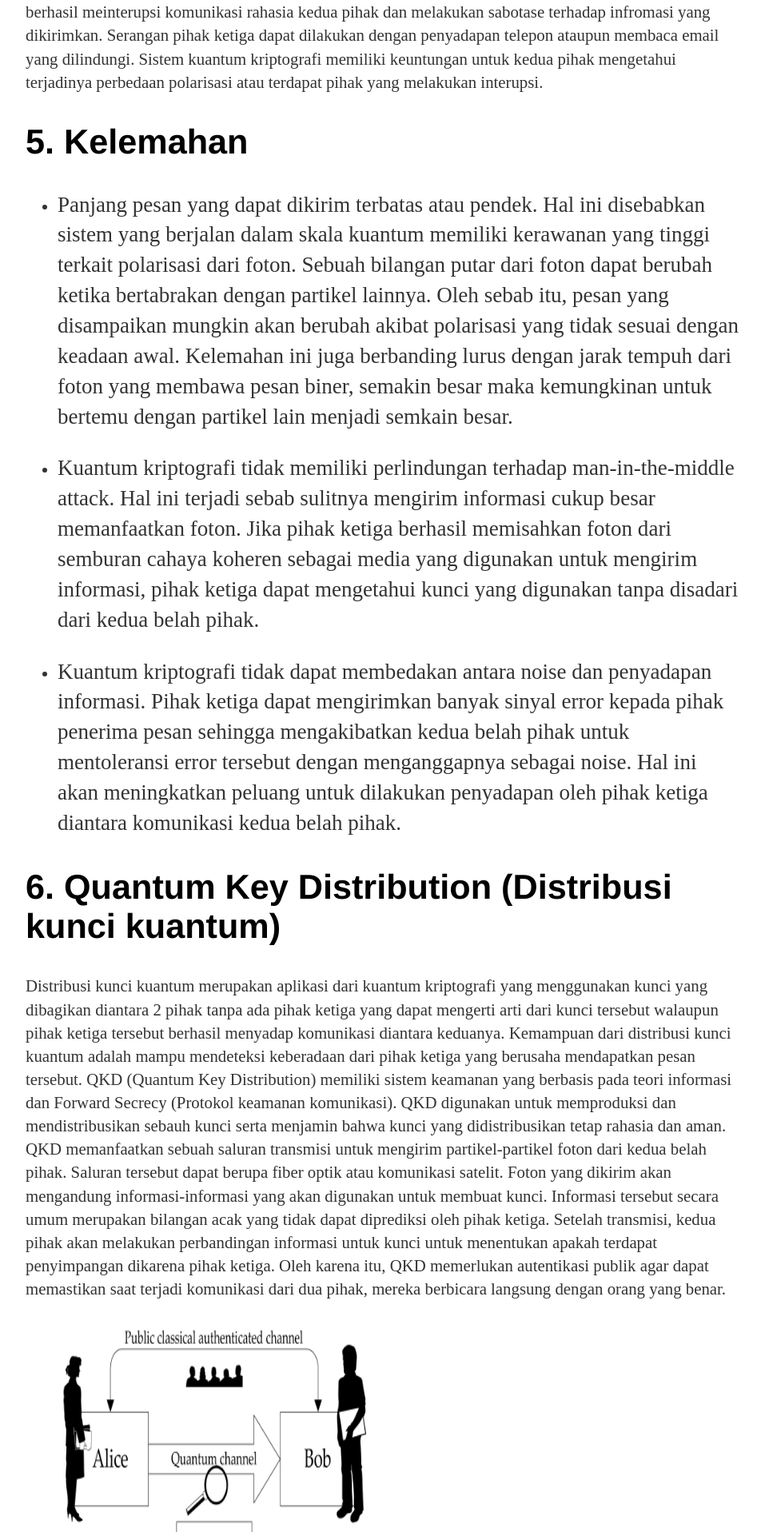
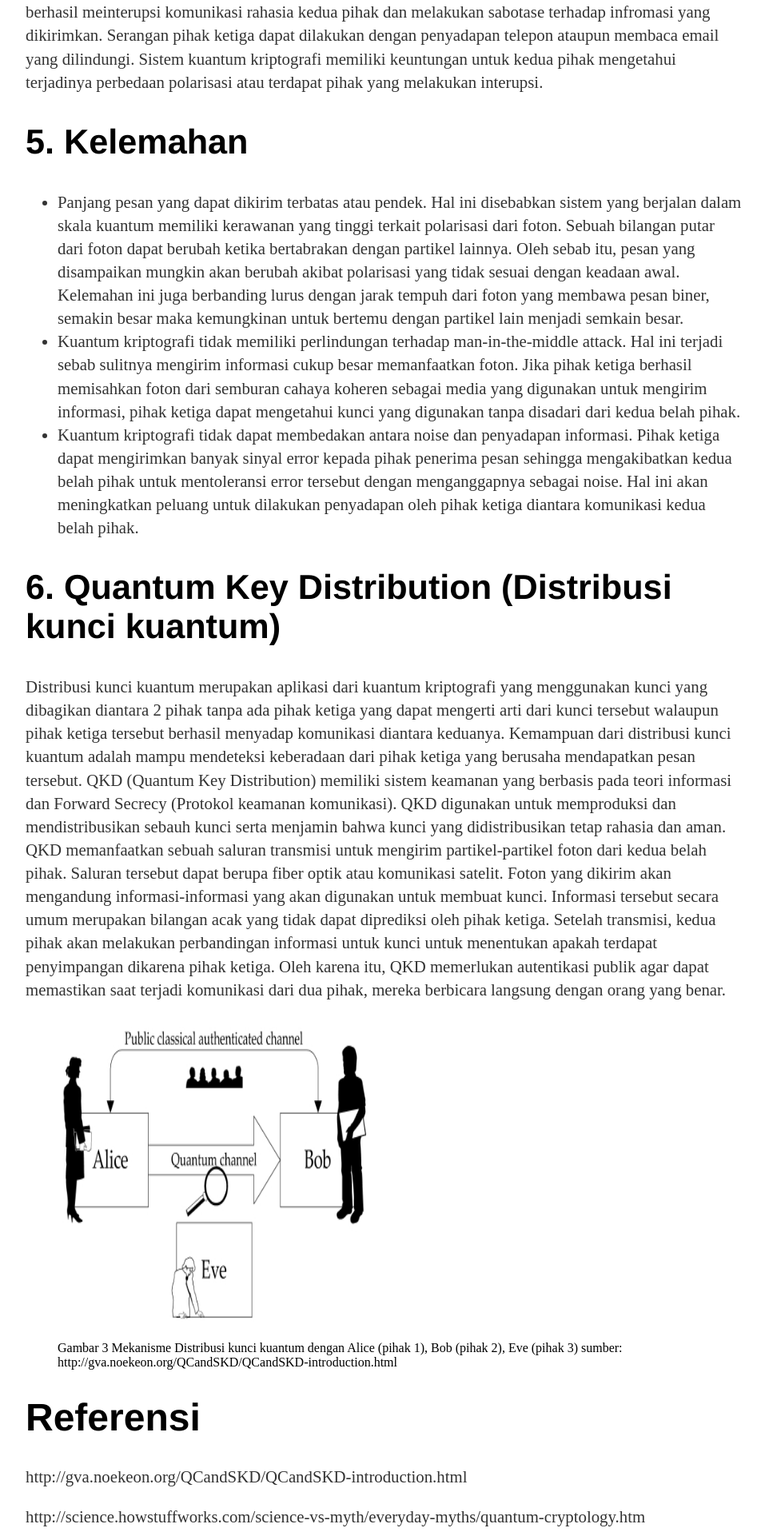
Before and after one commit to Kevin18liem/kevin18liem.github.io, a Jekyll site: the page built from posts/QuantumCryptography/index.html, in a window 1280 px wide. Shown: the part 2908-4824 px from the top of the page at 80% size, without its empty margins (160-1117 px from the left). Built offline with Jekyll 4.4.1, drawn with Linux system fonts in a browser that asks for light colours.

```diff
--- a/posts/QuantumCryptography/index.html
+++ b/posts/QuantumCryptography/index.html
@@ -30,9 +30,9 @@
 <h2>5. Kelemahan</h2>
 <p1>
  <ul>
-   <li><p>Panjang pesan yang dapat dikirim terbatas atau pendek. Hal ini disebabkan sistem yang berjalan dalam skala kuantum memiliki kerawanan yang tinggi terkait polarisasi dari foton. Sebuah bilangan putar dari foton dapat berubah ketika bertabrakan dengan partikel lainnya. Oleh sebab itu, pesan yang disampaikan mungkin akan berubah akibat polarisasi yang tidak sesuai dengan keadaan awal. Kelemahan ini juga berbanding lurus dengan jarak tempuh dari foton yang membawa pesan biner, semakin besar maka kemungkinan untuk bertemu dengan partikel lain menjadi semkain besar.</p></li>
-   <li><p>Kuantum kriptografi tidak memiliki perlindungan terhadap man-in-the-middle attack. Hal ini terjadi sebab sulitnya mengirim informasi cukup besar memanfaatkan foton. Jika pihak ketiga berhasil memisahkan foton dari semburan cahaya koheren sebagai media yang digunakan untuk mengirim informasi, pihak ketiga dapat mengetahui kunci yang digunakan tanpa disadari dari kedua belah pihak.</p1> </li>
-   <li><p>Kuantum kriptografi tidak dapat membedakan antara noise dan penyadapan informasi. Pihak ketiga dapat mengirimkan banyak sinyal error kepada pihak penerima pesan sehingga mengakibatkan kedua belah pihak untuk mentoleransi error tersebut dengan menganggapnya sebagai noise. Hal ini akan meningkatkan peluang untuk dilakukan penyadapan oleh pihak ketiga diantara komunikasi kedua belah pihak. </p1></li>
+   <li>Panjang pesan yang dapat dikirim terbatas atau pendek. Hal ini disebabkan sistem yang berjalan dalam skala kuantum memiliki kerawanan yang tinggi terkait polarisasi dari foton. Sebuah bilangan putar dari foton dapat berubah ketika bertabrakan dengan partikel lainnya. Oleh sebab itu, pesan yang disampaikan mungkin akan berubah akibat polarisasi yang tidak sesuai dengan keadaan awal. Kelemahan ini juga berbanding lurus dengan jarak tempuh dari foton yang membawa pesan biner, semakin besar maka kemungkinan untuk bertemu dengan partikel lain menjadi semkain besar.</li>
+   <li>Kuantum kriptografi tidak memiliki perlindungan terhadap man-in-the-middle attack. Hal ini terjadi sebab sulitnya mengirim informasi cukup besar memanfaatkan foton. Jika pihak ketiga berhasil memisahkan foton dari semburan cahaya koheren sebagai media yang digunakan untuk mengirim informasi, pihak ketiga dapat mengetahui kunci yang digunakan tanpa disadari dari kedua belah pihak. </li>
+   <li>Kuantum kriptografi tidak dapat membedakan antara noise dan penyadapan informasi. Pihak ketiga dapat mengirimkan banyak sinyal error kepada pihak penerima pesan sehingga mengakibatkan kedua belah pihak untuk mentoleransi error tersebut dengan menganggapnya sebagai noise. Hal ini akan meningkatkan peluang untuk dilakukan penyadapan oleh pihak ketiga diantara komunikasi kedua belah pihak.</li>
    </ul>
 </pp>
 <h2>6. Quantum Key Distribution (Distribusi kunci kuantum) </h2>
```
